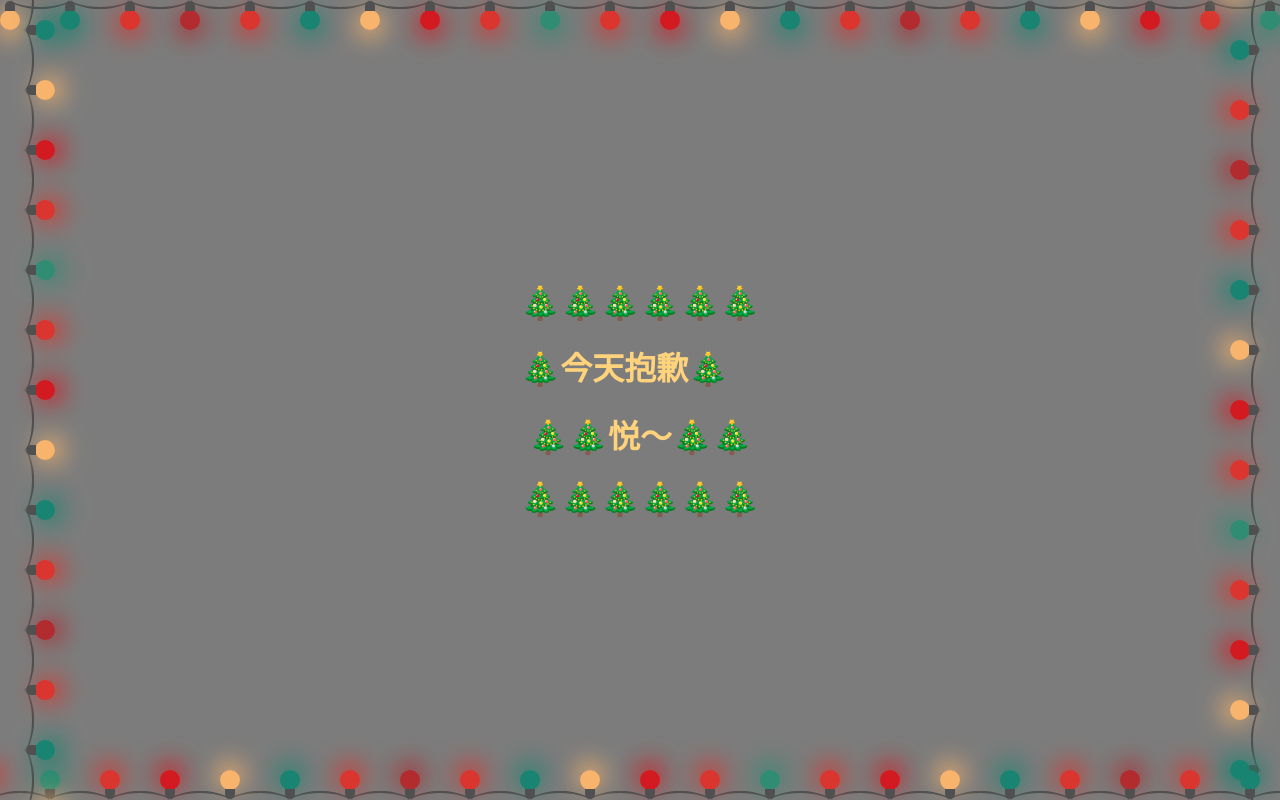
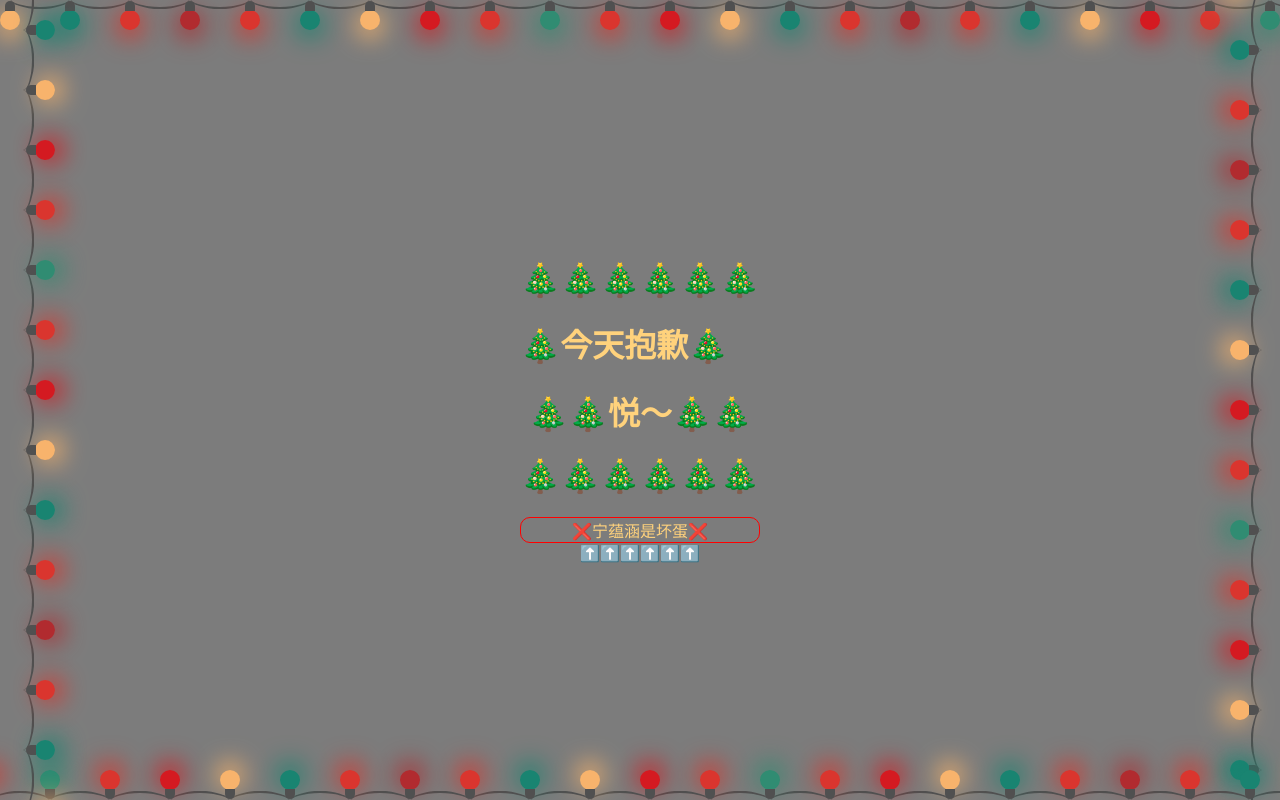
Before and after one commit to ningyunhan/bingdundun-bao, a plain HTML site: page index.html in a window 1280 px wide. Drawn offline with Linux system fonts and the light colour scheme.

Commit message:
minor fix

```diff
--- a/index.html
+++ b/index.html
@@ -178,6 +178,7 @@
         <div style="height:100vh; width:vh" class="align-group-flex-center">
 
             <div style="color:#ffd27c">
+				<div>
 					<h1>🎄🎄🎄🎄🎄🎄</h1>
 					<h1>
 						🎄今天抱歉🎄
@@ -187,7 +188,11 @@
 					</h1>
 					<h1>🎄🎄🎄🎄🎄🎄</h1>
 				</div>
-
+				<div style="margin-top: 5px; border: 1px solid red;text-align: center;border-radius: 10px;">
+					❌宁蕴涵是坏蛋❌
+				</div>
+				<div style="text-align: center">⬆️⬆️⬆️⬆️⬆️⬆️</div>
+            </div>
         </div>
 		<script>
 			let christmas = {
```
Lines whose indentation alone changed are shown as unchanged.
